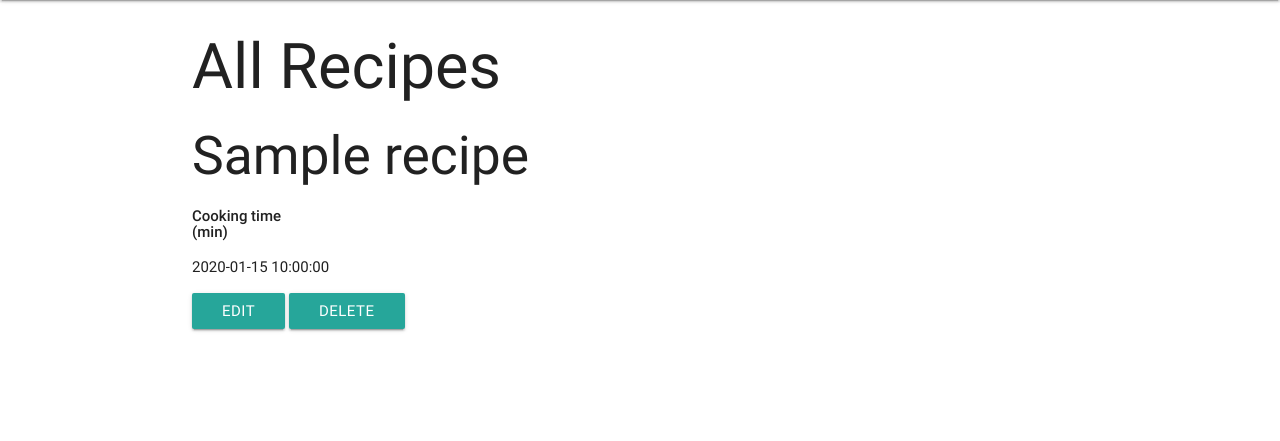
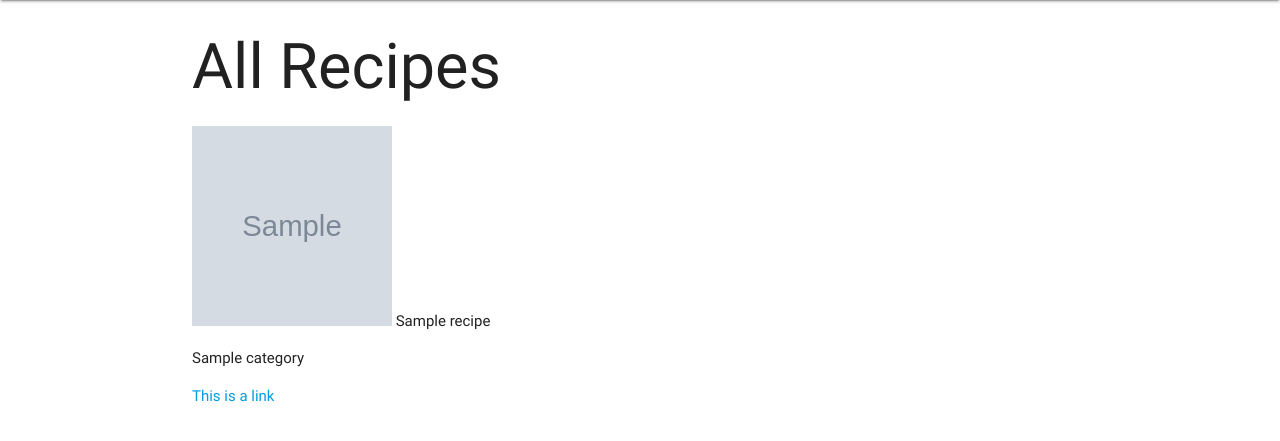
Before and after one commit to coderkatew/foodie, a Flask app: page /all_recipes in a window 1280 px wide. Shown: the part 64-505 px from the top of the page. Run offline with Flask 2, Linux system fonts and the light colour scheme; grey boxes marked "Sample" are stand-in pictures; a database or web service that is not in the repository returns one stand-in record (values such as "Sample title"); some libraries are stand-ins or nearby versions.

Commit message:
Add recipe cards and view recipe page

```diff
--- a/app.py
+++ b/app.py
@@ -137,9 +137,8 @@ def update_recipe(recipe_id):
     })
     return redirect(url_for('all_recipes'))
 
+
 # delete recipes
-
-
 @ app.route('/delete_recipe/<recipe_id>')
 def delete_recipe(recipe_id):
     mongo.db.recipes.remove({'_id': ObjectId(recipe_id)})
@@ -153,6 +152,20 @@ def browse_recipes():
     return render_template('browse_recipes.html', recipes=recipes)
 
 
+# view recipe
+@app.route('/view_recipe/recipe_id?=<recipe_id>')
+def view_recipe(recipe_id):
+    mongo.db.recipes.find_one(
+        {"_id": ObjectId(recipe_id)})
+    return render_template('view_recipe.html',
+                           recipe=mongo.db.recipes.find_one(
+                                  {"_id": ObjectId(recipe_id)}),
+                           categories=mongo.db.categories.find(),
+                           levels=mongo.db.levels.find(),
+                           cuisines=mongo.db.cuisines.find(),
+                           allergens=mongo.db.allergens.find())
+
+
 if __name__ == '__main__':
     app.run(host=os.environ.get('IP'),
             port=int(os.environ.get('PORT')),
--- a/templates/all_recipes.html
+++ b/templates/all_recipes.html
@@ -4,14 +4,31 @@
 <div class="container">
 <h1>All Recipes</h1>
     {% for recipe in recipes %}
-       <h2> {{recipe.recipe_name}}</h2>
-        <div class="col s6 ">
-            <h6><strong>Cooking time <br><span class="units">(min)</span></strong></h6>
-            <p>{{recipe.time}}</p>
-            <a href="{{url_for('edit_recipe', recipe_id=recipe._id)}}" class="waves-effect waves-light btn">Edit</a>
-            <a href="{{url_for('delete_recipe', recipe_id=recipe._id)}}"class="waves-effect waves-light btn">Delete</a>
-            </div>
-            </div>
+
+           <!--<a href="{{url_for('edit_recipe', recipe_id=recipe._id)}}" class="waves-effect waves-light btn">Edit</a>
+            <a href="{{url_for('delete_recipe', recipe_id=recipe._id)}}"class="waves-effect waves-light btn">Delete</a>-->
+
+    <!--- Materialize -->
+    <div class="row">
+    <div class="col s12 m7">
+      <div class="recipe-card">
+        <div class="recipe-image">
+         {% if recipe.image_url %}
+                        <img height="200" width="200" src="{{recipe.image_url}}" alt="photo of dish">
+                        {% else %}
+                        <img height="200" width="200" src="{{ url_for('static', filename='images/placeholder.png')}}" alt="photo of dish">
+                        {% endif %}
+          <span class="card-title">{{recipe.recipe_name}}</span>
+        </div>
+        <div class="card-content">
+          <p>{{recipe.category}}</p>
+        </div>
+        <div class="card-action">
+          <a href="#">This is a link</a>
+        </div>
+      </div>
+    </div>
+  </div>
 {% endfor %}
 
 {% endblock %}
```
Also changed, not shown: templates/edit_recipe.html (+11 -0 lines), templates/view_recipe.html (added, +14 -0 lines), static/images/placeholder.png (added).
